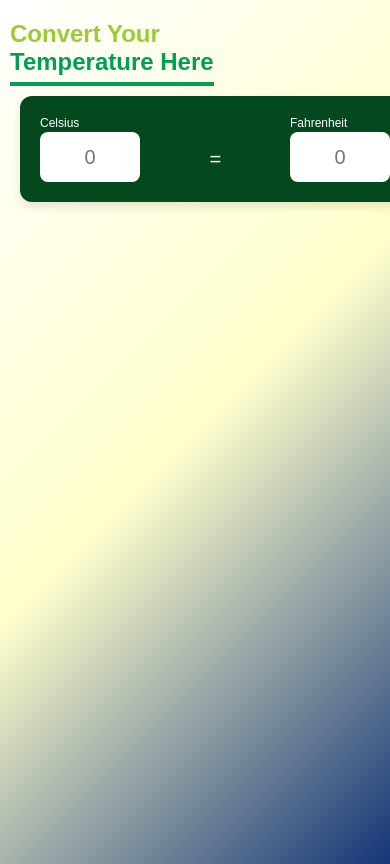
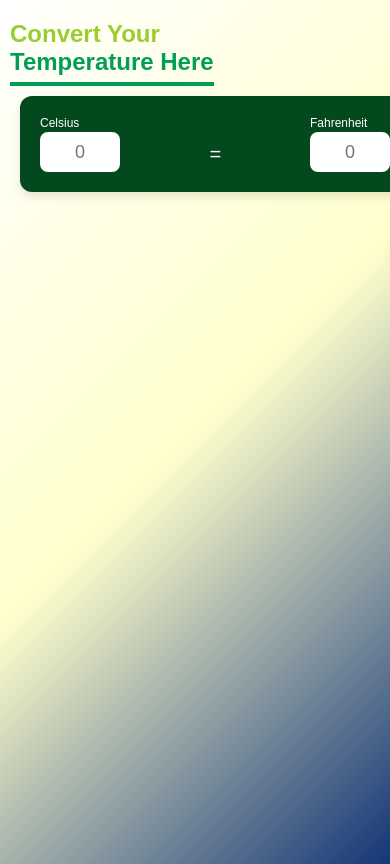
Before and after one commit to YawBoah/Temperature-Converter, a plain HTML site: page index.html in a window 390 px wide. Drawn offline with Linux system fonts and the light colour scheme.

Commit message:
Media Query

```diff
--- a/style.css
+++ b/style.css
@@ -93,5 +93,9 @@ h1 span{
         font-size: 20px; /* Slightly reduce icon size */
       }
 
-
+      .wrapper .input-box input {
+        max-width: 80px; /* Reduce input width for small screens */
+        height: 40px; /* Reduce input height for a more compact design */
+        font-size: 18px; /* Adjust font size for better visibility */
+      }
   }
```
